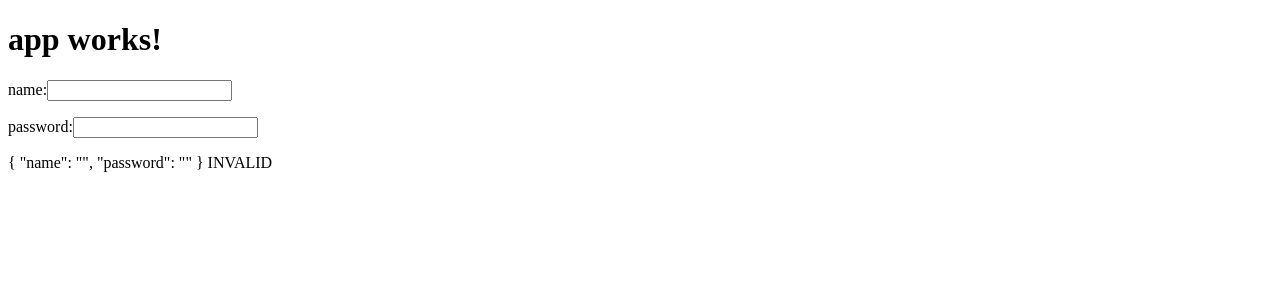
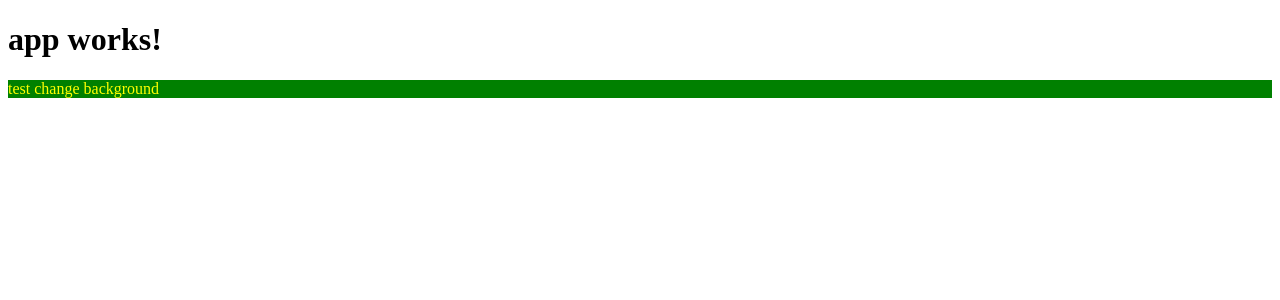
Before and after one commit to zhangkang1521/Angular2-CLI, an Angular app: page / in a window 1280 px wide. Shown: the top 300 px of the page. Built offline with nearby package versions, Linux system fonts and the light colour scheme.

Commit message:
指令输入参数，如果应用两个指令，输入参数相同怎么办？

```diff
--- a/src/app/app.component.html
+++ b/src/app/app.component.html
@@ -1,9 +1,4 @@
 <h1>
   {{title}}
 </h1>
-<form [formGroup]="loginForm">
-  <p>name:<input type="text" formControlName="name"></p>
-  <p>password:<input type="text" formControlName="password"></p>
-</form>
-{{loginForm.value | json}}
-{{loginForm.status}}
+<div  myBeautifulBackground [background]="color"  [front]="'yellow'" [front2]="'red'" myBeautifulBackground2 >test change background</div>
--- /dev/null
+++ b/src/app/directive/beautifulBackground.directive.ts
@@ -0,0 +1,35 @@
+
+import {Directive, ElementRef, Input} from "@angular/core";
+@Directive({
+  selector: '[myBeautifulBackground]'
+})
+
+export class BeautifulBackgroundDirective {
+
+  private el: HTMLElement;
+
+  constructor(el: ElementRef) {
+    // el.nativeElement.style.backgroundColor = this.color1;
+    this.el = el.nativeElement;
+  }
+
+  @Input('background')
+  set backgroundColor(colorName: string) {
+    console.log(colorName);
+    this.el.style.backgroundColor = colorName;
+  }
+
+  @Input('front')
+  set frontColor(colorName: string) {
+    console.log('myBean1'+colorName);
+    this.el.style.color = colorName;
+  }
+
+
+
+
+
+
+
+
+}
--- /dev/null
+++ b/src/app/directive/beautifulBackground2.directive.ts
@@ -0,0 +1,17 @@
+
+import {Directive, ElementRef, Input} from "@angular/core";
+@Directive({
+  selector: '[myBeautifulBackground2]'
+})
+
+export class BeautifulBackground2Directive {
+
+  @Input('front2')
+  set front(color) {
+    console.log('myBeau2' + color);
+  }
+
+  constructor(el: ElementRef) {
+    //el.nativeElement.style.backgroundColor = 'red';
+  }
+}
```
Also changed, not shown: src/app/app.module.ts (+6 -1 lines).
